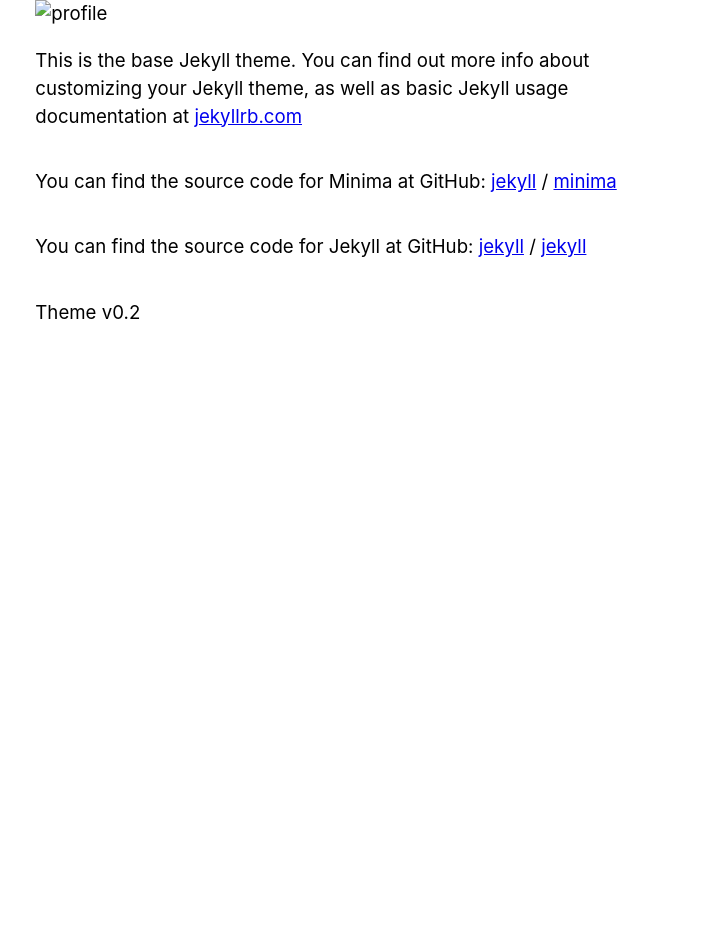
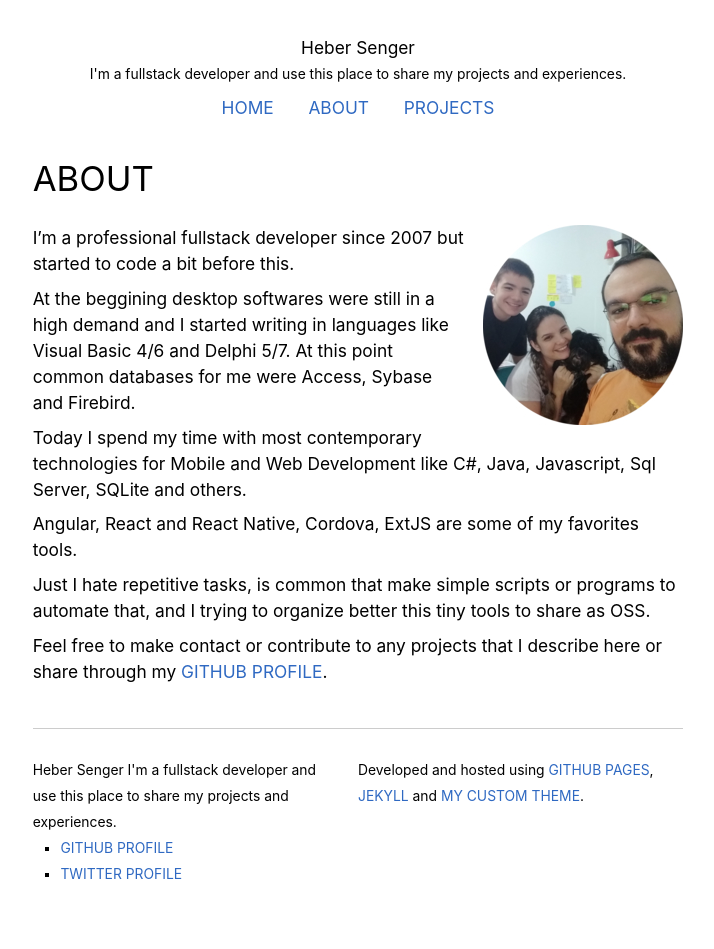
Before and after one commit to hesenger/hesenger.github.io, a Jekyll site: the page built from pages/about.md, in a window 1280 px wide. Shown: the whole page, without its empty margins (282-996 px from the left). Built offline with Jekyll 4.4.1, drawn with Linux system fonts in a browser that asks for light colours; before the commit the page ends 900 px from its top, so only the background shows below that.

Commit message:
setup basica pages

```diff
--- a/Gemfile
+++ b/Gemfile
@@ -8,6 +8,8 @@
 # This will help ensure the proper Jekyll version is running.
 # Happy Jekylling!
 gem "jekyll", "~> 4.1.1"
+gem 'jekyll-seo-tag'
+gem 'jekyll-target-blank'
 # This is the default theme for new Jekyll sites. You may change this to anything you like.
 # gem "minima", "~> 2.5"
 # If you want to use GitHub Pages, remove the "gem "jekyll"" above and
--- a/_config.yml
+++ b/_config.yml
@@ -21,8 +21,7 @@
 title: Heber Senger
 email: sengerhe@gmail.com
 description: >- # this means to ignore newlines until "baseurl:"
-  This is a personal site to share my developer experiences and
-  little projects. Feel free to use any of projects or codes from here.
+  I'm a fullstack developer and use this place to share my projects and experiences.
 baseurl: "" # the subpath of your site, e.g. /blog
 url: "https://hesenger.com" # the base hostname & protocol for your site, e.g. http://example.com
 twitter_username: hesenger
@@ -34,6 +33,8 @@
 # remote_theme: hesenger/hesenger-theme@main
 plugins:
   - jekyll-feed
+  - jekyll-seo-tag
+  - jekyll-target-blank
 
 sass:
     style: compressed
--- a/_layouts/default.html
+++ b/_layouts/default.html
@@ -17,36 +17,61 @@
     <meta charset="utf-8">
     <title>{{ title }}</title>
     <meta name="description" content="{{ description }}">
-    <meta http-equiv="X-UA-Compatible" content="IE=edge">
     <meta name="viewport" content="width=device-width, initial-scale=1">
+    {%- seo -%}
+    {%- feed_meta -%}
+    <link rel="apple-touch-icon" sizes="180x180" href="/apple-touch-icon.png">
+    <link rel="icon" type="image/png" sizes="32x32" href="/favicon-32x32.png">
+    <link rel="icon" type="image/png" sizes="16x16" href="/favicon-16x16.png">
+    <link rel="manifest" href="/site.webmanifest">
     <link rel="stylesheet" href="/css/normalize.min.css">
     <link rel="stylesheet" href="/css/main.css">
-    <meta property="og:type" content= "website" />
-    <meta property="og:url" content="https://stackoverflow.com/questions/38437416/jekyll-doesnt-compile-scss-files-with-jekyll-serve"/>
-    <meta property="og:site_name" content="{{ title }}" />
-    <meta property="og:image" itemprop="image primaryImageOfPage" content="https://cdn.sstatic.net/Sites/stackoverflow/Img/apple-touch-icon@2.png?v=73d79a89bded" />
-    <meta name="twitter:card" content="summary"/>
-    <meta name="twitter:domain" content="stackoverflow.com"/>
-    <meta name="twitter:title" property="og:title" itemprop="name" content="Jekyll doesn&#x27;t compile scss files with `jekyll serve`" />
-    <meta name="twitter:description" property="og:description" itemprop="description" content="I&#x27;m trying to create a website using Jekyll, and everything worked fine. Until I wanted to custom the design.&#xA;&#xA;I&#x27;ve updated my css/main.scss in order to include my custom theme in _sass/theme.scss:..." />
-    {%- feed_meta -%}
 </head>
 
 <body>
-    <div id="root" class="center">
-        <div id="content">
-            <header>
-                <img src="assets/profile-circle.jpg" alt="profile" style="width: 200px" />
-                {{ title }}
-            </header>
+    <main>
+        <header>
+            <p>{{ site.title }}</p>
+            <span>{{ site.description }}</span>
+        </header>
+        <nav>
+            <a href="/">Home</a>
+            {%- for page in site.pages -%}
+            {% if page.title %}
+            <a href="{{ page.url | relative_url }}">{{ page.title | escape }}</a>
+            {% endif %}
+            {%- endfor -%}
+        </nav>
 
+        <article>
+            {%- assign date_format = site.date_format | default: "%b %-d, %Y" -%}
+            {%- if page.title -%}
+            <span>{{ page.date | date: date_format }}</span>
+            <h1>{{ page.title }}</h1>
+            {%- endif -%}
             {{ content }}
+        </article>
 
-            <footer>
-                <p>Theme v0.2</p>
-            </footer>
-        </div>
-    </div>
+        <footer>
+            <article>
+                {{ site.title }}
+                {{ site.description }}
+                <ul>
+                    <li><a href="https://github.com/hesenger" target="_blank" rel="noopener noreferrer">GitHub
+                            Profile</a></li>
+                    <li><a href="https://twitter.com/hesenger" target="_blank" rel="noopener noreferrer">Twitter
+                            Profile</a></li>
+                </ul>
+            </article>
+            <article>
+                Developed and hosted using
+                <a href="https://pages.github.com/" target="_blank" rel="noopener noreferrer">GitHub Pages</a>,
+                <a href="https://jekyllrb.com/" target="_blank" rel="noopener noreferrer">Jekyll</a>
+                and <a href="https://github.com/hesenger/hesenger-theme" target="_blank" rel="noopener noreferrer">my
+                    custom theme</a>.
+            </article>
+        </footer>
+    </main>
 </body>
 
 </html>
--- a/_posts/2020-11-02-welcome-to-jekyll.markdown
+++ b/_posts/2020-11-02-welcome-to-jekyll.markdown
@@ -4,6 +4,7 @@
 date:   2020-11-02 21:58:42 -0300
 categories: jekyll update
 ---
+
 You’ll find this post in your `_posts` directory. Go ahead and edit it and re-build the site to see your changes. You can rebuild the site in many different ways, but the most common way is to run `jekyll serve`, which launches a web server and auto-regenerates your site when a file is updated.
 
 Jekyll requires blog post files to be named according to the following format:
--- a/about.markdown
+++ /dev/null
@@ -1,18 +0,0 @@
----
-layout: page
-title: About
-permalink: /about/
----
-
-This is the base Jekyll theme. You can find out more info about customizing your Jekyll theme, as well as basic Jekyll usage documentation at [jekyllrb.com](https://jekyllrb.com/)
-
-You can find the source code for Minima at GitHub:
-[jekyll][jekyll-organization] /
-[minima](https://github.com/jekyll/minima)
-
-You can find the source code for Jekyll at GitHub:
-[jekyll][jekyll-organization] /
-[jekyll](https://github.com/jekyll/jekyll)
-
-
-[jekyll-organization]: https://github.com/jekyll
--- a/css/main.scss
+++ b/css/main.scss
@@ -5,15 +5,38 @@
     font-family: -apple-system, BlinkMacSystemFont, "Segoe UI",
         "Roboto", "Oxygen", "Ubuntu", "Helvetica Neue", Arial, sans-serif;
 
-    font-size: 14pt;
+    font-size: 13pt;
     line-height: 1.5em;
     margin: 0;
     padding: 0;
+    background-color: #fff;
+    color: #000;
 }
 
-#root, #content, article, footer { display: flex; flex-direction: column; }
-section, header { display: flex; flex-direction: row; }
+body { display: flex; flex-direction: column; align-items: center; }
+main { display: flex; flex-direction: column; width: 100%; max-width: 720px; box-sizing: border-box; padding: 2em; }
 
-#content { width: 100%; max-width: 720px; box-sizing: border-box; padding: 0 2em; }
+header { display: flex; flex-direction: column; }
+header p, header span { text-align: center; margin: 0; }
 
-.center { align-items: center; }
+nav { display: flex; flex-direction: row; justify-content: center; }
+nav a { margin: .5em 1em; }
+
+footer { font-size: .8em; display: flex; flex-direction: row; border-top: 1px solid #ccc; }
+footer article { padding: 0 2em 0 0; box-sizing: border-box; width: 50%; }
+
+article { margin: 2em 0; }
+article img { float: right; margin: 0 0 1em 1em; }
+
+ul { list-style: square; margin: 0; padding-left: 2em; }
+
+ul.post-list { list-style: none; padding-left: 0; }
+
+h1, h2, h3, h4, h5, h6 { margin: 0 0 1em; text-transform: uppercase; font-weight: normal; }
+
+a, a:visited { color: #2f69c2; text-decoration: none; text-transform: uppercase; }
+a:hover { color: #427fed; }
+
+p { margin: 0 0 .5em; }
+
+span { font-size: .8em; }
--- /dev/null
+++ b/pages/about.md
@@ -0,0 +1,33 @@
+---
+layout: page
+title: About
+description: >-
+    I'm a professional fullstack developer since 2007 but
+    started to code a bit before this
+permalink: /about/
+---
+
+![Wife, son, my dog and me](/assets/profile-circle.jpg)
+
+I'm a professional fullstack developer since 2007 but started
+to code a bit before this.
+
+At the beggining desktop softwares were still in a high demand
+and I started writing in languages like Visual Basic 4/6 and
+Delphi 5/7. At this point common databases for me were Access,
+Sybase and Firebird.
+
+Today I spend my time with most contemporary technologies for
+Mobile and Web Development like C#, Java, Javascript, Sql Server,
+SQLite and others.
+
+Angular, React and React Native, Cordova, ExtJS are some of my
+favorites tools.
+
+Just I hate repetitive tasks, is common that make simple scripts
+or programs to automate that, and I trying to organize better
+this tiny tools to share as OSS.
+
+Feel free to make contact or contribute to any projects that I
+describe here or share through my
+[github profile](https://github.com/hesenger).
```
Also changed, not shown: _layouts/home.html (added, +52 -0 lines), index.md (renamed from index.markdown, +1 -3 lines), pages/projects.md (added, +8 -0 lines), Gemfile.lock, android-chrome-192x192.png (added), android-chrome-512x512.png (added), apple-touch-icon.png (added), favicon-16x16.png (added), favicon-32x32.png (added), favicon.ico (added), site.webmanifest (added).
